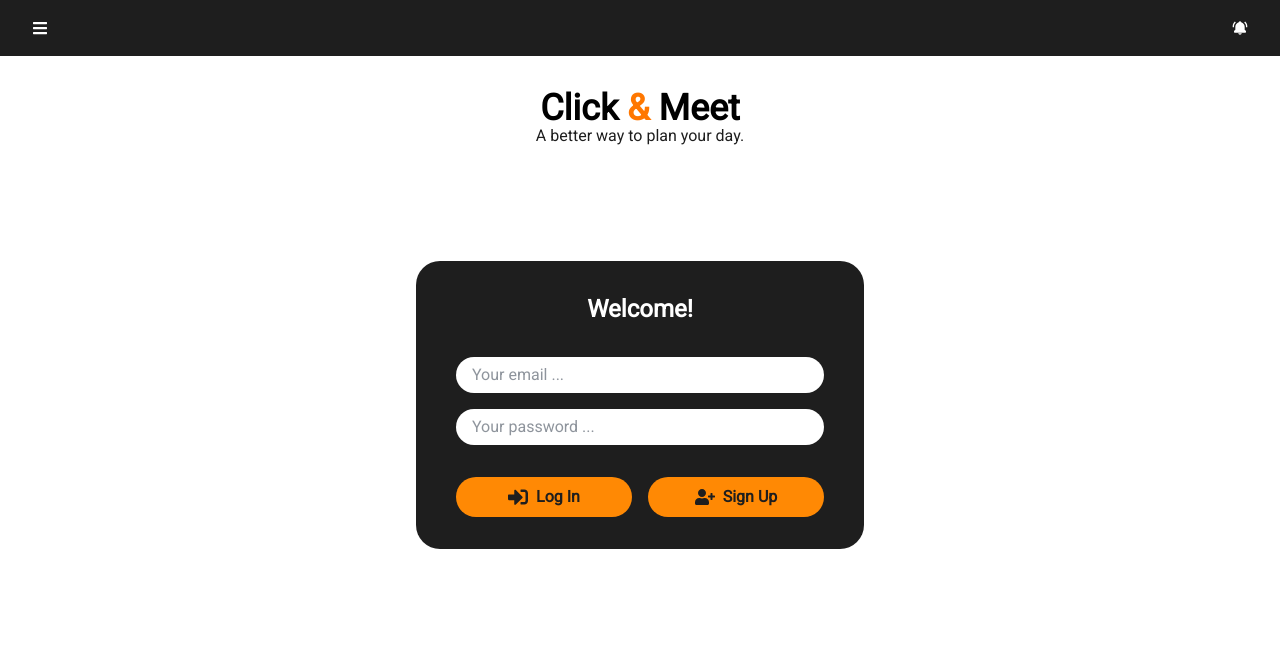
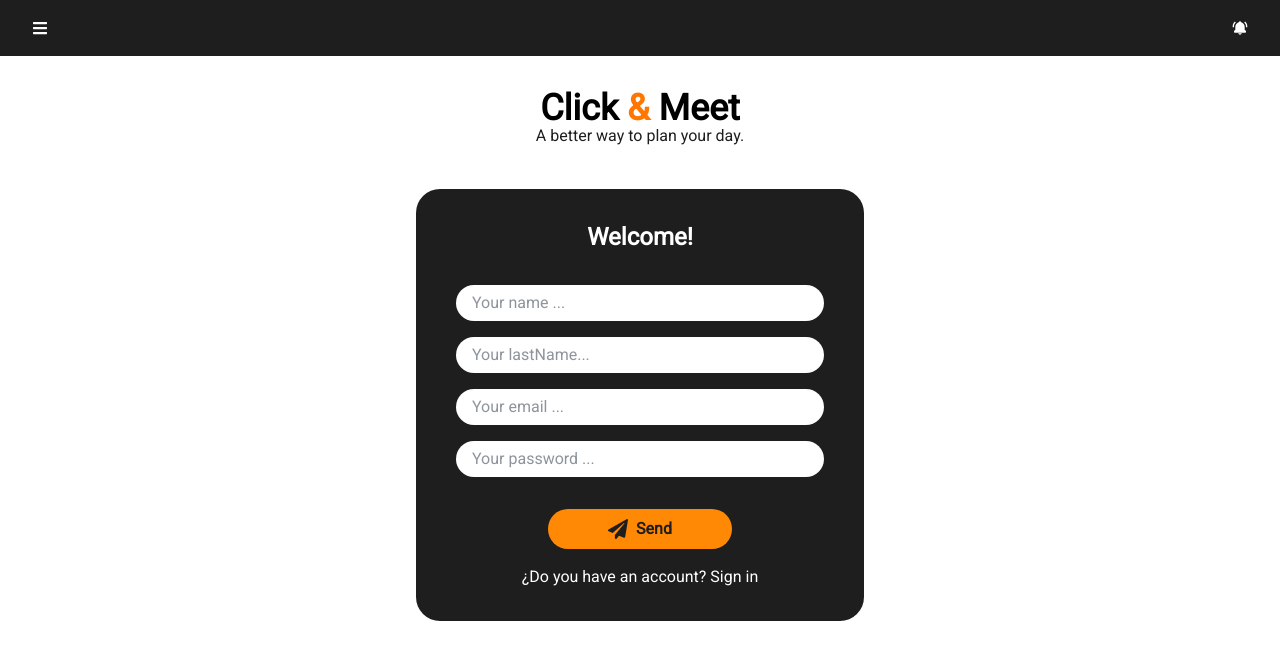
Before and after one commit to DiegoEMartinezZ/Click-Meet, a React (Vite) app: page /login in a window 1280 px wide. Both pictures are taken after a click on the button "Sign Up". Shown: the top 660 px of the page. Built offline with nearby package versions, Linux system fonts and the light colour scheme.

Commit message:
feat: implement SignUpForm component and integrate form switching in LoginPage

```diff
--- a/src/UI/forms/login/LoginForm.jsx
+++ b/src/UI/forms/login/LoginForm.jsx
@@ -2,7 +2,7 @@ import React, { useState } from 'react';
 import { FaUserPlus } from "react-icons/fa";
 import { FaSignInAlt } from "react-icons/fa";
 
-const LoginForm = () => {
+const LoginForm = ({ onSwitchForm }) => {
   const [email, setEmail] = useState('');
   const [password, setPassword] = useState('');
 
@@ -10,11 +10,6 @@ const LoginForm = () => {
     e.preventDefault();
     console.log('Login attempted with:', { email, password });
     // TODO: Autentication logic
-  };
-
-  const handleSignUp = () => {
-    console.log('Sign up clicked');
-    // TODO: Sign up process
   };
 
   return (
@@ -53,7 +48,7 @@ const LoginForm = () => {
 
             <button
               type="button"
-              onClick={handleSignUp}
+              onClick={onSwitchForm}
               className="flex items-center justify-center text-sm md:text-base gap-2 w-full py-1 md:py-2 md:px-4 bg-orange-400 hover:bg-clickmeet-orange rounded-full text-clickmeet-black font-bold transition-colors"
             >
               <FaUserPlus size={20} />
--- /dev/null
+++ b/src/UI/forms/login/SignUpForm.jsx
@@ -0,0 +1,75 @@
+import React, { useState } from 'react';
+import { FaPaperPlane } from "react-icons/fa";
+
+const SignUpForm = ({ onSwitchForm }) => {
+  const [name, setName] = useState('');
+  const [lastName, setLastName] = useState('');
+  const [email, setEmail] = useState('');
+  const [password, setPassword] = useState('');
+
+  const handleSubmit = (e) => {
+    e.preventDefault();
+    console.log('Information submitted:', { email, password, name, lastName });
+    // TODO: SignUp logic and validations
+  };
+
+  return (
+    <section className="flex items-center justify-center px-10 h-[calc(100vh-230px)] md:h-[calc(100vh-350px)]">
+      <div className="w-full max-w-md px-10 py-8 rounded-3xl justify-center md:justify-baseline bg-clickmeet-black text-clickmeet-white">
+        <h1 className="text-2xl font-bold text-center mb-8">Welcome!</h1>
+        <form onSubmit={handleSubmit}>
+          <div className="space-y-4">
+            <input
+              type="name"
+              placeholder="Your name ..."
+              value={name}
+              onChange={(e) => setName(e.target.value)}
+              className="w-full rounded-full py-1.5 px-4 text-sm md:text-base bg-clickmeet-white text-gray-800 focus:outline-none"
+              required
+            />
+            <input
+              type="lastName"
+              placeholder="Your lastName..."
+              value={lastName}
+              onChange={(e) => setLastName(e.target.value)}
+              className="w-full rounded-full py-1.5 px-4 text-sm md:text-base bg-clickmeet-white text-gray-800 focus:outline-none"
+              required
+            />
+            <input
+              type="email"
+              placeholder="Your email ..."
+              value={email}
+              onChange={(e) => setEmail(e.target.value)}
+              className="w-full rounded-full py-1.5 px-4 text-sm md:text-base bg-clickmeet-white text-gray-800 focus:outline-none"
+              required
+            />
+
+            <input
+              type="password"
+              placeholder="Your password ..."
+              value={password}
+              onChange={(e) => setPassword(e.target.value)}
+              className="w-full rounded-full py-1.5 px-4 text-sm md:text-base bg-clickmeet-white text-gray-800 focus:outline-none"
+              required
+            />
+          </div>
+
+          <div className="flex justify-center gap-4 mt-8">
+            <button
+              type="submit"
+              className="flex items-center justify-center text-sm md:text-base gap-2 w-1/2 py-1 md:py-2 md:px-4 bg-orange-400 hover:bg-clickmeet-orange rounded-full text-clickmeet-black font-bold transition-colors"
+            >
+              <FaPaperPlane size={20} />
+              Send
+            </button>
+          </div>
+        </form>
+        <div className='text-center'>
+          <button onClick={onSwitchForm} className='text-sm md:text-base font-italic mt-4'>¿Do you have an account? Sign in</button>
+        </div>
+      </div>
+    </section>
+  );
+};
+
+export default SignUpForm;
--- a/src/pages/Login.jsx
+++ b/src/pages/Login.jsx
@@ -1,14 +1,25 @@
-import Menu from "../components/menu/MenuAdmin";
+import { useState } from "react";
 import LoginForm from "../UI/forms/login/LoginForm";
+import SignUpForm from "../UI/forms/login/SignUpForm";
 import Navbar from "../UI/navbar/Navbar";
 import Title from "../UI/txt/Title";
 
 const LoginPage = () => {
+  const [showLoginForm, setShowLoginForm] = useState(true);
+
+  const toggleForm = () => {
+    setShowLoginForm(!showLoginForm);
+  };
+
   return (
     <>
       <Navbar />
       <Title />
-      <LoginForm />
+      {showLoginForm ? (
+        <LoginForm onSwitchForm={toggleForm} />
+      ) : (
+        <SignUpForm onSwitchForm={toggleForm} />
+      )}
     </>
   );
 };
```
